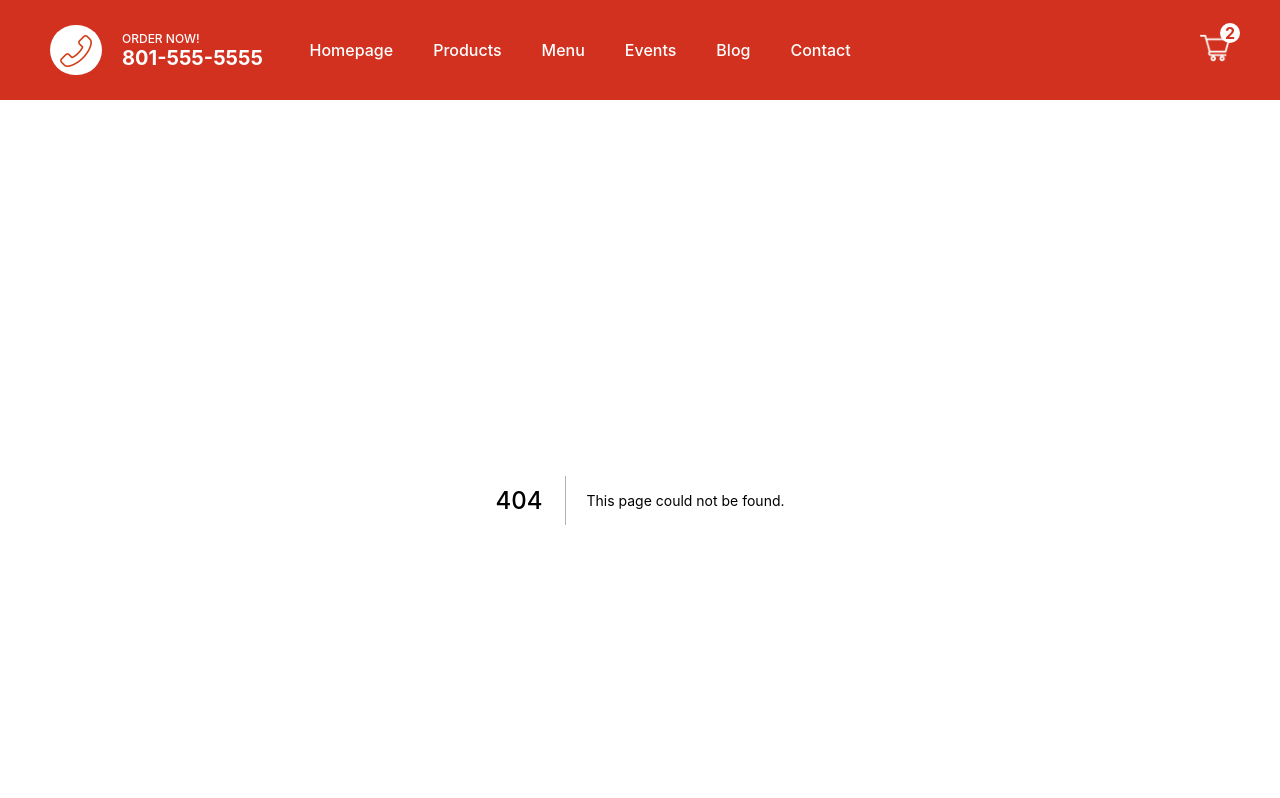
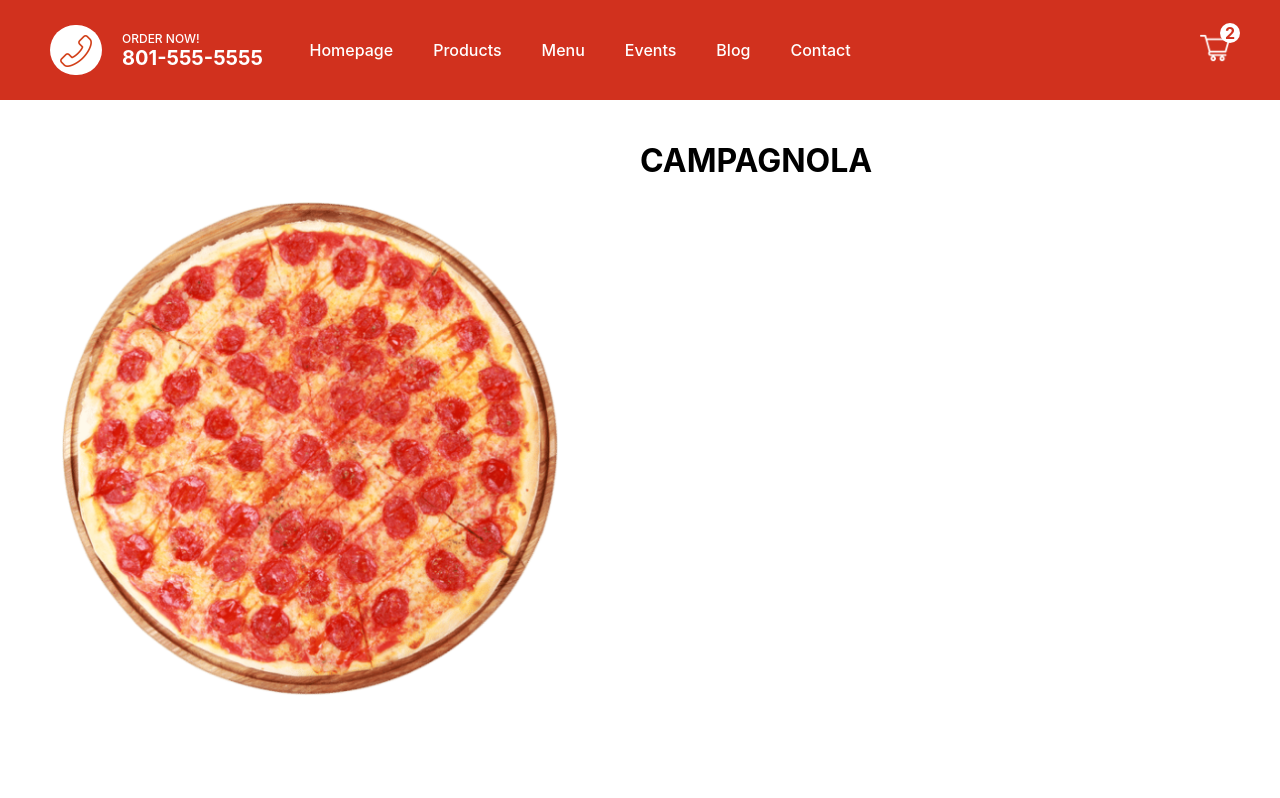
Before and after one commit to grantgariepy/react-next-food-app, a Next.js app: page /product/1 in a window 1280 px wide. Before the commit this address had no page. Shown: the top 798 px of the page. Built offline with nearby package versions, Linux system fonts and the light colour scheme.

Commit message:
start of products page

```diff
--- /dev/null
+++ b/pages/product/[id].jsx
@@ -0,0 +1,27 @@
+import styles from "../../styles/Prodcut.module.css";
+import Image from "next/image";
+
+const Product = () => {
+    const pizza = {
+        id: 1,
+        img: "/img/pizza.png",
+        name: "CAMPAGNOLA",
+        price: [19.9, 23.9, 27.9],
+        desc: "Lorem ipsum dolor sit amet, consectetur adipsicing elit."
+    };
+
+    return (
+        <div className={styles.container}>
+            <div className={styles.left}>
+                <div className={styles.imgContainer}>
+                    <Image alt="" src={pizza.img} objectFit="contain" layout="fill"/>
+                </div>
+            </div>
+            <div className={styles.right}>
+                <h1 className={styles.title}>{pizza.name}</h1>
+            </div>
+        </div>
+    )
+}
+
+export default Product
--- /dev/null
+++ b/styles/Prodcut.module.css
@@ -0,0 +1,24 @@
+.container{
+    height: calc(100vh - 100px);
+    display: flex;
+}
+
+.left{
+    flex: 1;
+    height: 100%;
+    display: flex;
+    align-items: center;
+    justify-content: center;
+}
+
+.right{
+    flex: 1;
+    padding: 20px;
+
+}
+
+.imgContainer{
+    width: 80%;
+    height: 80%;
+    position: relative;
+}
```
